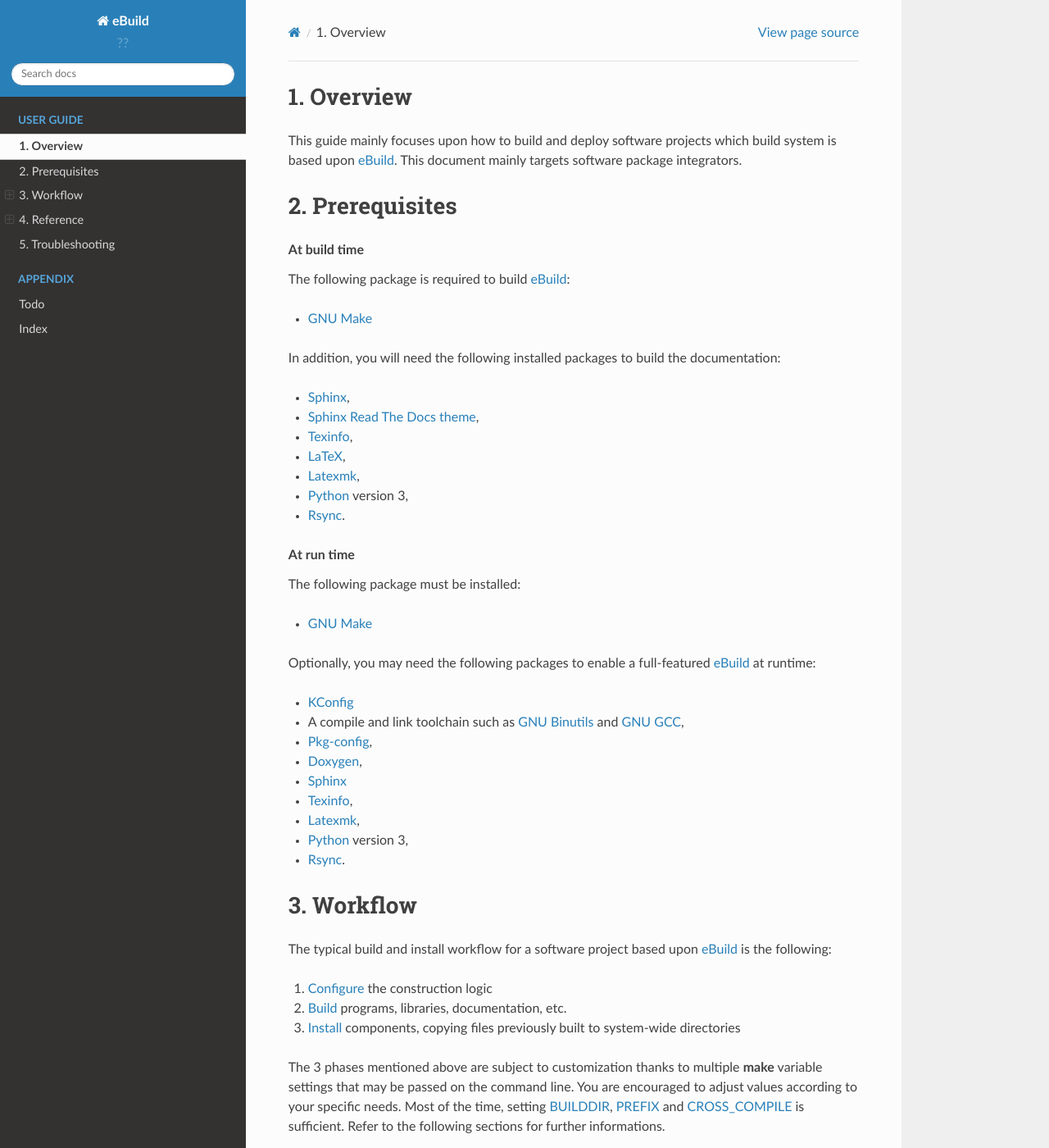
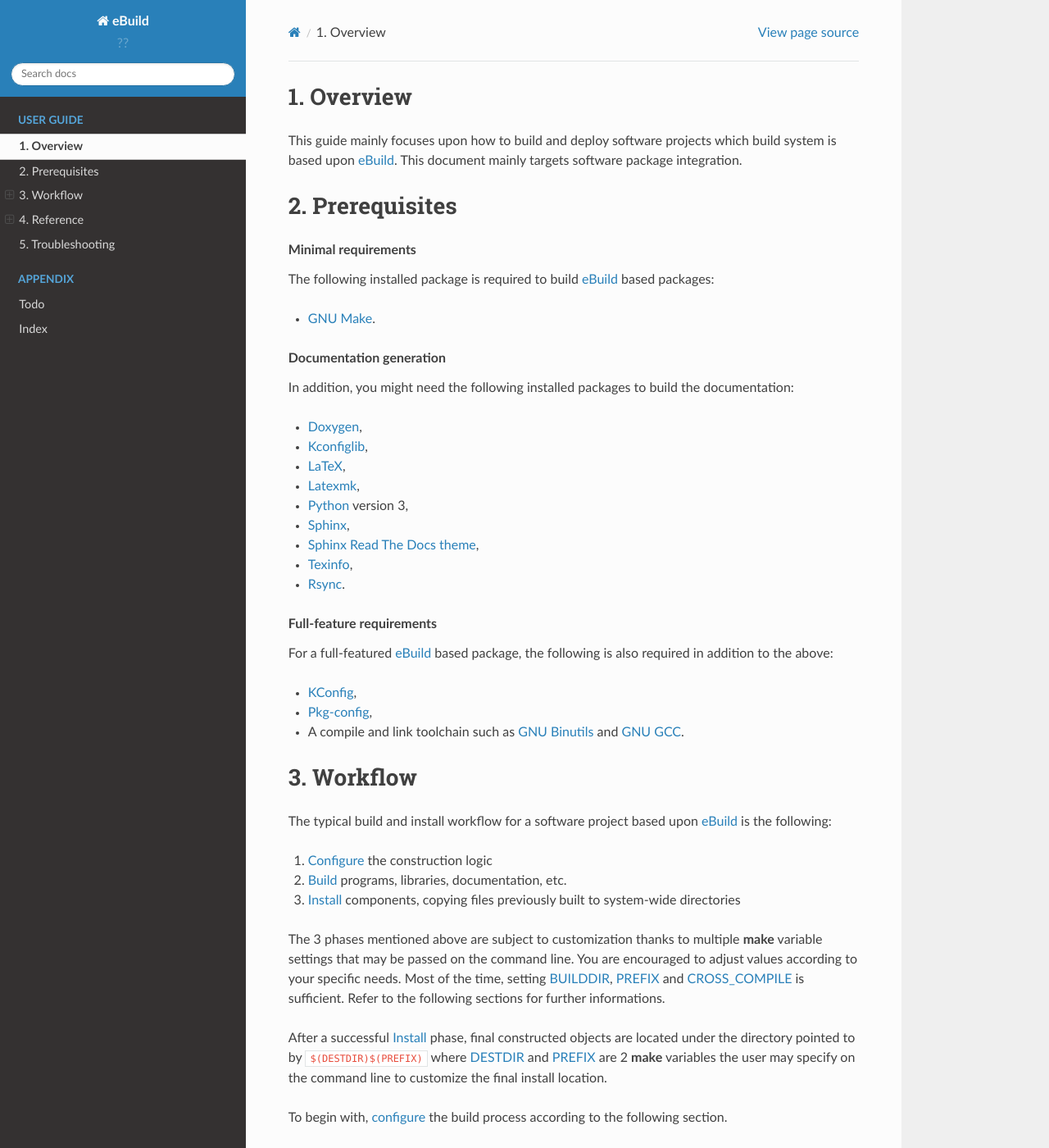
Before and after one commit to grgbr/ebuild, a Sphinx documentation site: the page built from sphinx/user.rst, in a window 1280 px wide and 1400 px high. Shown: the whole window at 82% size. Built offline with Sphinx 7.4.7 and the Read the Docs theme 2.0.0, drawn with Linux system fonts in a browser that asks for light colours.

Commit message:
doc: fix ebuild prerequisites section

```diff
--- a/sphinx/_cdefs.rst
+++ b/sphinx/_cdefs.rst
@@ -3,6 +3,9 @@
 
 .. _doxygen:                    https://www.doxygen.nl/
 .. |Doxygen|                    replace:: `Doxygen <doxygen_>`_
+
+.. _kconfiglib:                 https://github.com/ulfalizer/Kconfiglib
+.. |Kconfiglib|                 replace:: `Kconfiglib <kconfiglib_>`_
 
 .. _ebuild:                     https://github.com/grgbr/ebuild/
 .. |eBuild|                     replace:: `eBuild <ebuild_>`_
--- a/sphinx/user.rst
+++ b/sphinx/user.rst
@@ -10,48 +10,42 @@
 
 This guide mainly focuses upon how to build and deploy software projects which
 build system is based upon |eBuild|.
-This document mainly targets software package integrators.
+This document mainly targets software package integration.
 
 .. _sect-user-prerequisites:
 
 Prerequisites
 =============
 
-.. topic:: At build time
+.. rubric:: Minimal requirements
 
-   The following package is required to build |eBuild|:
+The following installed package is required to build |eBuild| based packages:
 
-   * |GNU make|
+* |GNU make|.
 
-   In addition, you will need the following installed packages to build the
-   documentation:
+.. rubric:: Documentation generation
 
-   * |Sphinx|,
-   * |Sphinx Read The Docs theme|,
-   * |Texinfo|,
-   * |LaTeX|,
-   * |Latexmk|,
-   * |Python| version 3,
-   * |Rsync|.
+In addition, you might need the following installed packages to build the
+documentation:
 
-.. topic:: At run time
+* |Doxygen|,
+* |Kconfiglib|,
+* |LaTeX|,
+* |Latexmk|,
+* |Python| version 3,
+* |Sphinx|,
+* |Sphinx Read The Docs theme|,
+* |Texinfo|,
+* |Rsync|.
 
-   The following package must be installed:
+.. rubric:: Full-feature requirements
 
-   * |GNU make|
+For a full-featured |eBuild| based package, the following is also required in
+addition to the above:
 
-   Optionally, you may need the following packages to enable a full-featured
-   |eBuild| at runtime:
-
-   * |KConfig|
-   * A compile and link toolchain such as |GNU Binutils| and |GNU GCC|,
-   * |Pkg-config|,
-   * |Doxygen|,
-   * |Sphinx|
-   * |Texinfo|,
-   * |Latexmk|,
-   * |Python| version 3,
-   * |Rsync|.
+* |KConfig|,
+* |Pkg-config|,
+* A compile and link toolchain such as |GNU Binutils| and |GNU GCC|.
 
 .. _sect-user-workflow:
 
```
